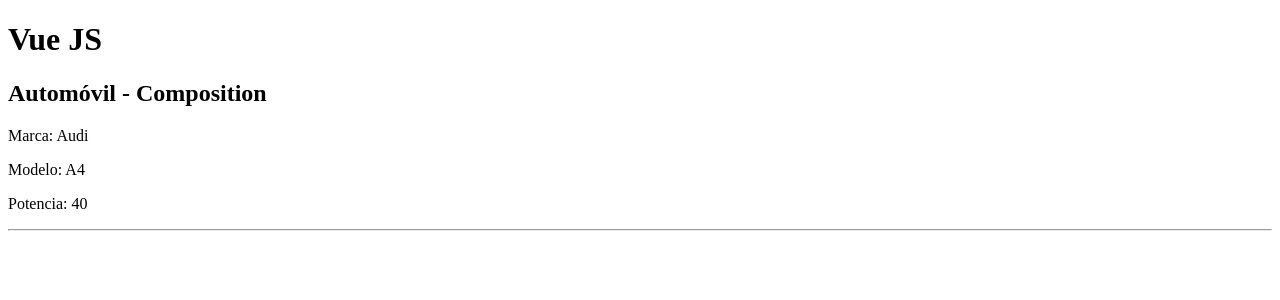
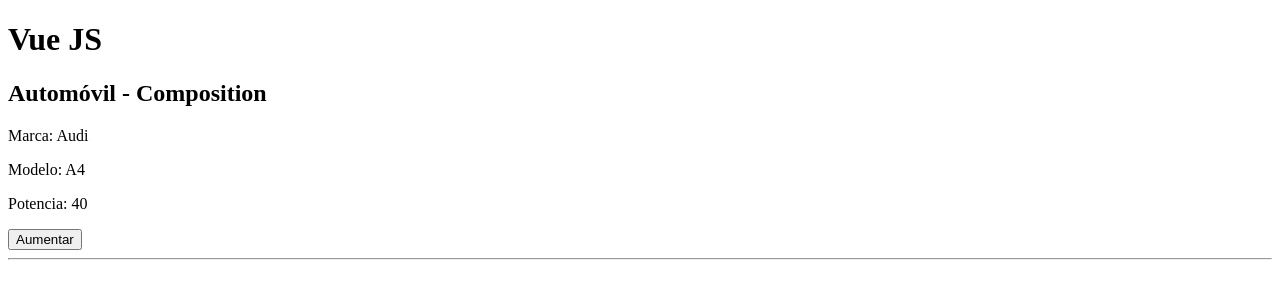
Before and after one commit to dmontoya1/Vue-Starter, a Vue app: page / in a window 1280 px wide. Shown: the top 300 px of the page. Built offline with nearby package versions, Linux system fonts and the light colour scheme.

Commit message:
Clase 24

```diff
--- a/src/App.vue
+++ b/src/App.vue
@@ -1,20 +1,27 @@
 <template>
   <h1>Vue JS</h1>
-  <Car :power="power" />
+  <Car :power="power" :upPower="upPower" />
   <hr />
 </template>
 
 <script>
+import { ref } from "vue";
 import Car from "./components/Car";
 export default {
   components: {
     Car,
   },
   setup() {
-    let power = 40;
+    let power = ref(40);
+
+    const upPower = () => {
+      console.log("Aumentar Power ....");
+      power.value++;
+    };
 
     return {
       power,
+      upPower,
     };
   },
 };
--- a/src/components/Car.vue
+++ b/src/components/Car.vue
@@ -3,6 +3,7 @@
   <p>Marca: {{ brand }}</p>
   <p>Modelo: {{ model }}</p>
   <p>Potencia: {{ power }}</p>
+  <button @click="upPower">Aumentar</button>
 </template>
 
 <script>
@@ -12,6 +13,7 @@
       type: Number,
       default: 60,
     },
+    upPower: Function,
   },
 
   setup(props) {
```
